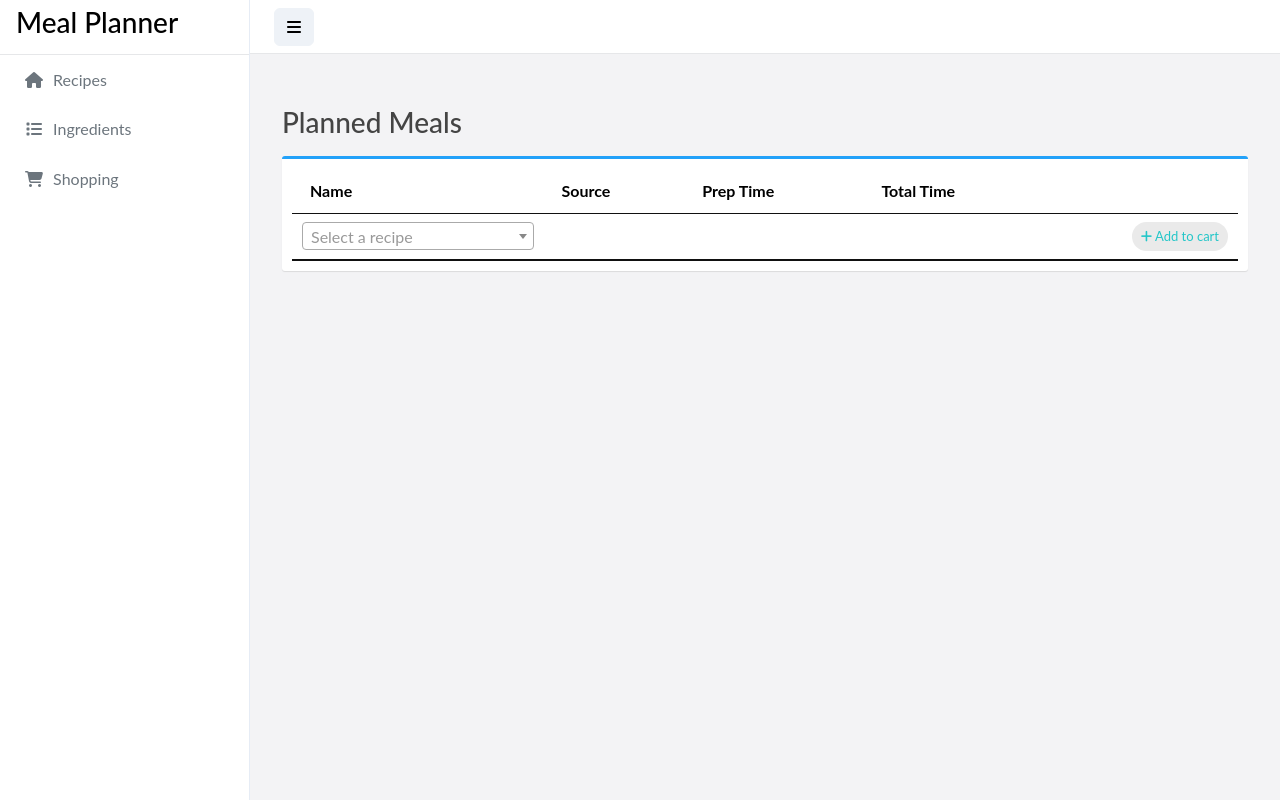
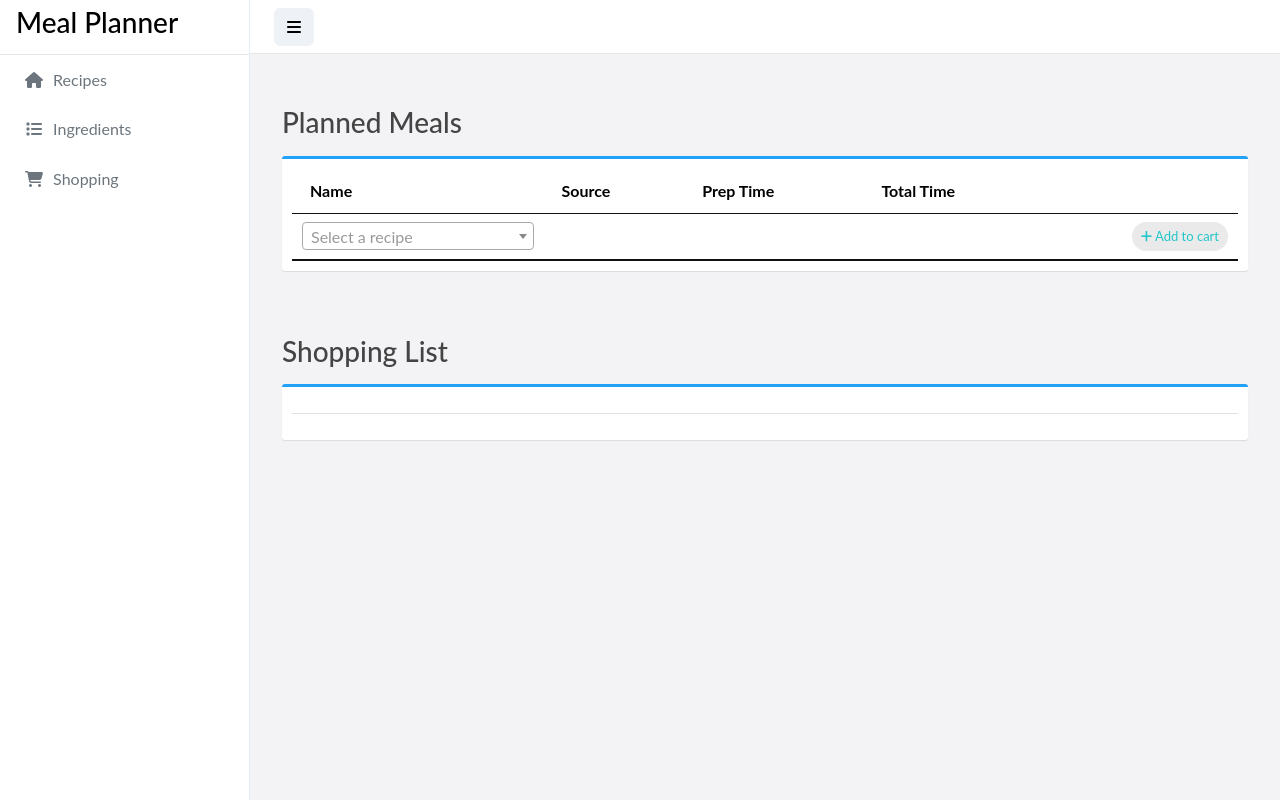
Before and after one commit to jackdevonshire/Meal-Planner, a Flask app: page /shopping in a window 1280 px wide. Run offline with Flask 3, Linux system fonts and the light colour scheme; lists and menus that the app fills with data are empty; some libraries are stand-ins or nearby versions; some web fonts are replaced.

Commit message:
Adding shopping list

```diff
--- a/app.py
+++ b/app.py
@@ -51,7 +51,7 @@ def shopping():
     data = {
         "AllRecipes": [r.get_for_display() for r in all_recipes],
         "Recipes": cart.get_recipes(),
-        "Items": None
+        "Ingredients": cart.get_required_ingredients()
     }
     return render_template('shopping.html', data=data, editable=True)
 
--- a/shopping.py
+++ b/shopping.py
@@ -1,4 +1,6 @@
 from database import session, Recipe, Ingredient, RecipeInstruction, RecipeIngredient
+
+
 class ShoppingCart:
     def __init__(self):
         self.recipe_ids = []
@@ -17,4 +19,53 @@ class ShoppingCart:
     def add_to_cart(self, recipe_id):
         self.recipe_ids.append(int(recipe_id))
 
+    def get_required_ingredients(self):
+        recipes = self.get_recipes()
+        shopping_list_items = {}
+        for recipe in recipes:
+            for ingredient in recipe["Ingredients"]:
+                # Handling case when ingredient already in shopping list
+                if ingredient["IngredientId"] in shopping_list_items:
+                    shopping_list_items[ingredient["IngredientId"]]["Amount"] += ingredient["Amount"]
+
+                    if bool(ingredient["Required"]):
+                        shopping_list_items[ingredient["IngredientId"]]["Required"] = True
+
+                else:
+                    shopping_list_items[ingredient["IngredientId"]] = {
+                        "IngredientId": ingredient["IngredientId"],
+                        "Name": ingredient["Ingredient"]["Name"],
+                        "Amount": ingredient["Amount"],
+                        "Unit": ingredient["Ingredient"]["UnitType"],
+                        "Category": ingredient["Ingredient"]["CategoryType"],
+                        "Required": bool(ingredient["Required"])
+                    }
+        # Now we prepare the list for being displayed
+        for _, item in shopping_list_items.items():
+            if item["Required"]:
+                item["Required"] = "Mandatory"
+            else:
+                item["Required"] = "Optional"
+        meat = [i for _, i in shopping_list_items.items() if i["Category"] == "Meat"]
+        fish = [i for _, i in shopping_list_items.items() if i["Category"] == "Fish"]
+        dairy = [i for _, i in shopping_list_items.items() if i["Category"] == "Dairy"]
+        vegetable = [i for _, i in shopping_list_items.items() if i["Category"] == "Vegetable"]
+        pantry = [i for _, i in shopping_list_items.items() if i["Category"] == "Pantry"]
+        fridge = [i for _, i in shopping_list_items.items() if i["Category"] == "FridgeOther"]
+        bread = [i for _, i in shopping_list_items.items() if i["Category"] == "Bread"]
+
+        shopping_list = {
+            "Meat": meat,
+            "Fish": fish,
+            "Dairy": dairy,
+            "Vegetables": vegetable,
+            "Fridge Misc": fridge,
+            "Pantry": pantry,
+            "Bread": bread
+        }
+
+        print(shopping_list)
+        return shopping_list
+
+
 cart = ShoppingCart()
--- a/templates/shopping.html
+++ b/templates/shopping.html
@@ -64,7 +64,58 @@
          </div>
       </div>
    </div>
+
+
+   <div class="container">
+      <div class="row">
+         <div class="col-md-12 page-header">
+            <h2></h2>
+         </div>
+      </div>
+      <div class="container">
+         <div class="page-title">
+            <h3>Shopping List</h3>
+         </div>
+         <div class="box box-primary">
+            <div class="box-body">
+               <table class="table">
+                 <thead>
+                     <tr>
+                         <th></th>
+                         <th></th>
+                         <th></th>
+                     </tr>
+                 </thead>
+                 <tbody>
+                  {% for category, ingredients in data["Ingredients"].items() %}
+                  {% if ingredients|length > 0 %}
+                  <tr>
+                     <h4>
+                        <td colspan="3">
+                           <h4>{{category}}</h4>
+                        </td>
+                     </h4>
+                  </tr>
+                  {% for ingredient in ingredients %}
+                  <tr>
+                      <td>{{ingredient["Name"]}}</td>
+                      <td>{{ingredient["Amount"]}} <small>{{ingredient["Unit"]}}</small></td>
+                      <td>{{ingredient["Required"]}}</td>
+                  </tr>
+                  {% endfor %}
+                  {% endif %}
+                  {% endfor %}
+                 </tbody>
+             </table>
+            </div>
+         </div>
+      </div>
+   </div>
 </div>
+
+
+
+
 <script>
     // Initialize select2
     $(document).ready(function() {
```
